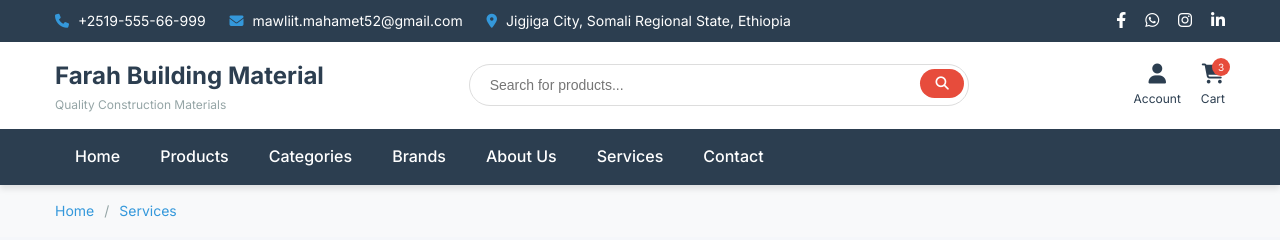
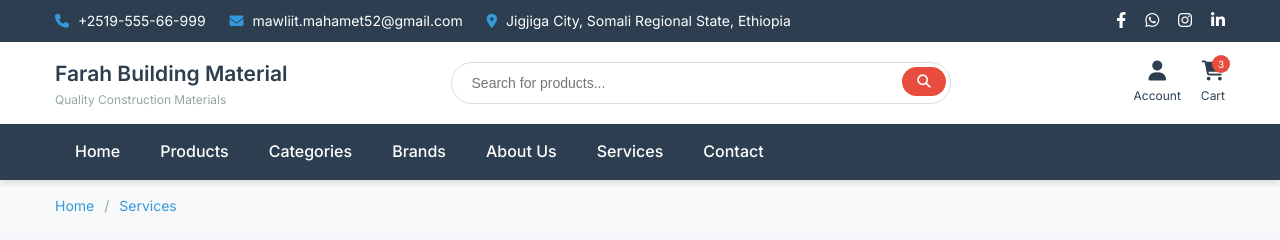
Before and after one commit to Somali-programmer/Farah-building-material., a plain HTML site: page serveces.html in a window 1280 px wide. Shown: the top 240 px of the page. Drawn offline with Linux system fonts and the light colour scheme.

Commit message:
Update serveces.html

```diff
--- a/serveces.html
+++ b/serveces.html
@@ -104,9 +104,9 @@
         }
 
         .logo-text h1 {
-            font-size: 24px;
+            font-size: 21px;
             color: var(--primary);
-            font-weight: 700;
+            font-weight: 600;
         }
 
         .logo-text p {
@@ -1393,4 +1393,5 @@
         });
     </script>
 </body>
+
 </html>
```
